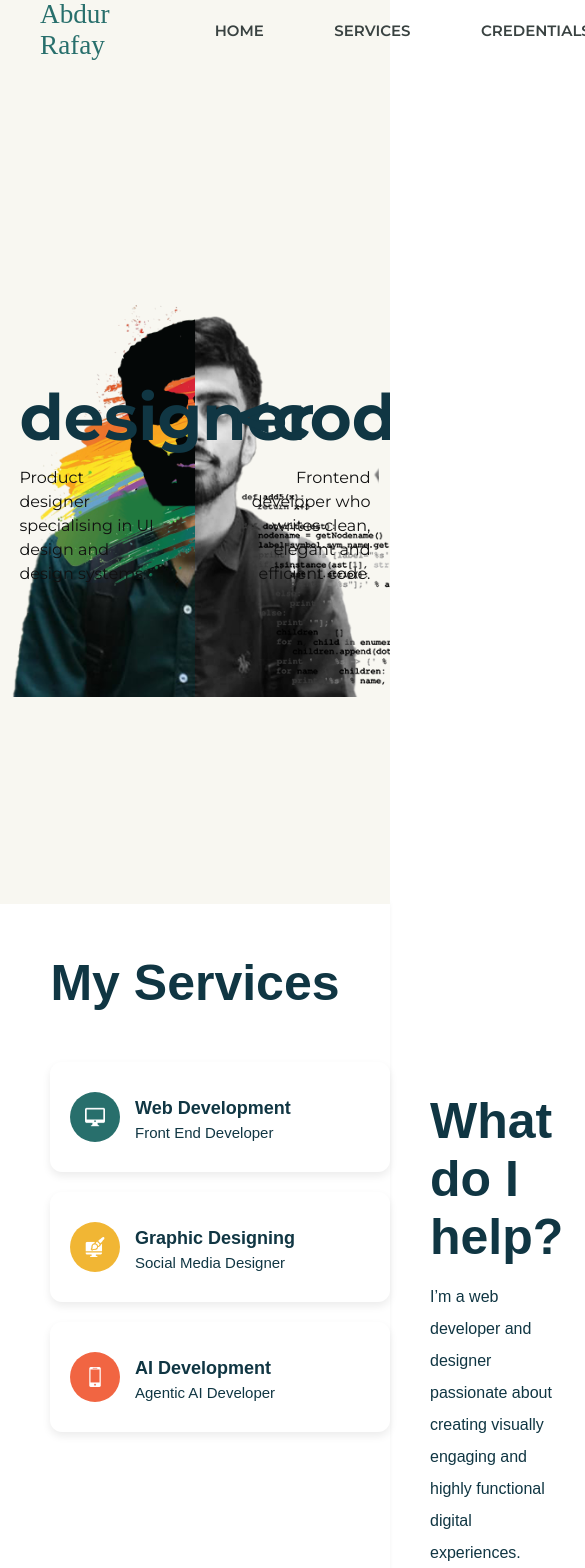
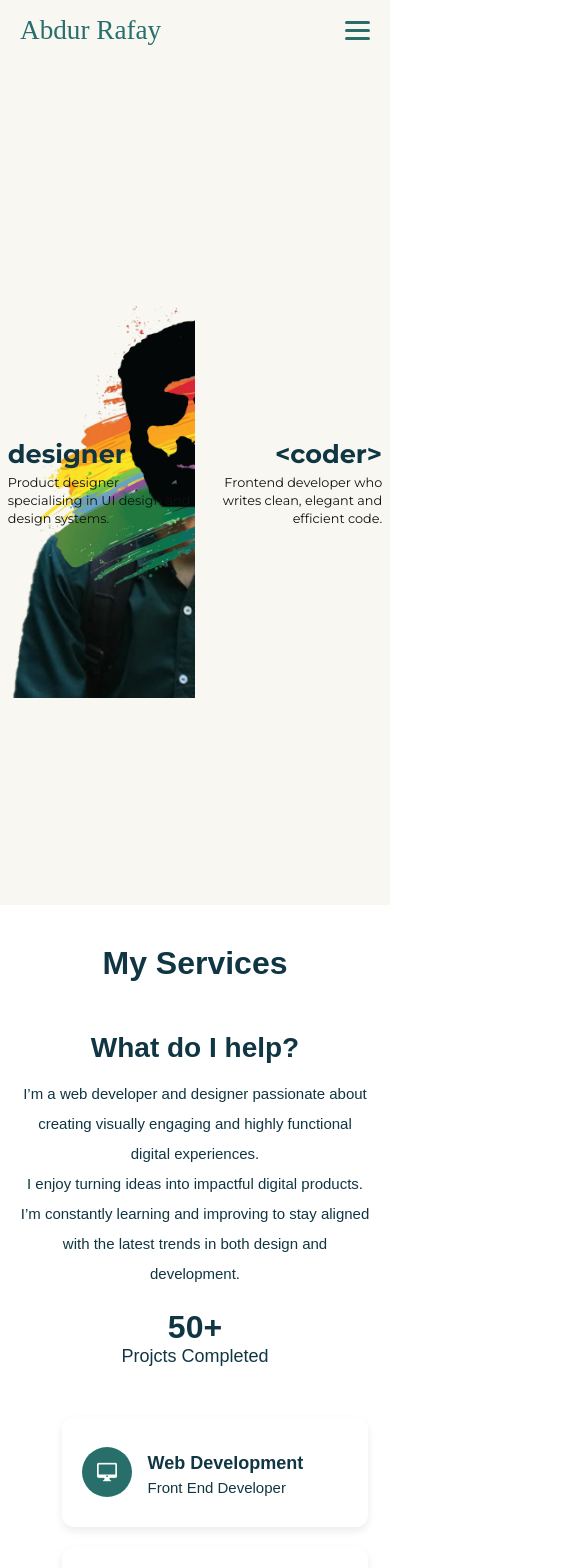
Before and after one commit to Rafay0011-oss/My-Portfolio-Website, a React (Vite) app: page / in a window 390 px wide. Shown: the top 1568 px of the page, 585 px wide, since content can reach past the window. Built offline with nearby package versions, Linux system fonts and the light colour scheme; a web font is replaced by a local one.

Commit message:
Responsive

```diff
--- a/src/Components/About.css
+++ b/src/Components/About.css
@@ -127,3 +127,56 @@ body {
 .skills-right-figures-text {
   font-size: 18px;
 }
+
+@media (max-width: 992px) {
+  .skills-content {
+    flex-direction: column-reverse; /* Puts the "What do I help?" text above the cards */
+    align-items: center;            /* Centers everything horizontally */
+    gap: 50px;
+  }
+
+  .skills-right {
+    text-align: center;
+    margin-top: 0;
+  }
+}
+
+/* Mobile Devices (under 768px) */
+@media (max-width: 768px) {
+  #Skills {
+    padding: 40px 20px; /* Reduce padding on mobile */
+  }
+
+  .skills-heading {
+    font-size: 40px; /* Scale down main heading */
+  }
+
+  .skills-right-heading h1 {
+    font-size: 35px; /* Scale down secondary heading */
+  }
+
+  .skills-right-text {
+    font-size: 15px; /* Slightly smaller text for readability */
+  }
+
+  .skills-right-figures-head {
+    font-size: 32px;
+  }
+}
+
+/* Small Mobile Screens (under 480px) */
+@media (max-width: 480px) {
+  .skills-heading {
+    font-size: 32px;
+  }
+
+  .skills-right-heading h1 {
+    font-size: 28px;
+  }
+
+  /* Make cards 100% width of their container so they don't break the layout on tiny screens */
+  .skills-card {
+    width: 100%;
+    max-width: 320px;
+  }
+}
--- a/src/Components/Contact.css
+++ b/src/Components/Contact.css
@@ -131,3 +131,72 @@
     font-size: 15px;
     cursor: pointer;
 }
+
+@media (max-width: 992px) {
+    #Contact {
+        padding: 60px 30px;
+    }
+
+    .Contact-content {
+        gap: 40px;
+    }
+
+    .contact-form form input,
+    .contact-form form textarea {
+        width: 320px;
+    }
+
+    .contactpage-heading {
+        font-size: 34px;
+    }
+}
+
+@media (max-width: 768px) {
+    #Contact {
+        padding: 40px 20px;
+    }
+
+    .Contact-content {
+        flex-direction: column;
+        gap: 30px;
+        margin-top: 20px;
+    }
+
+    .contactpage-right {
+        padding: 25px;
+    }
+
+    .contact-form form input,
+    .contact-form form textarea {
+        width: 100%;
+    }
+
+    .contactpage-heading {
+        font-size: 30px;
+    }
+
+    .gmail, .phone, .location {
+        font-size: 16px;
+    }
+}
+
+@media (max-width: 480px) {
+    .contactpage-heading {
+        font-size: 24px;
+        line-height: 1.3;
+    }
+
+    .contactpage-text {
+        font-size: 14px;
+    }
+
+    .gmail, .phone, .location {
+        align-items: flex-start;
+    }
+
+    .gmail-text div:last-child,
+    .phone-text div:last-child,
+    .location-text div:last-child {
+        word-break: break-word;
+    }
+}
--- a/src/Components/Credentials.css
+++ b/src/Components/Credentials.css
@@ -45,10 +45,11 @@
   margin-bottom: 10px;
 }
 
+/* Original Timeline Dots */
 .credentials-position-info .credentials-position::before {
   content: "";
   position: absolute;
-  right: 655px;
+  right: 655px; /* Note: Absolute positioning like this can be fragile on different screens */
   width: 18px;
   height: 18px;
   border-radius: 50%;
@@ -77,3 +78,85 @@
 .credentials-description{
   font-size: 16px;
 }
+
+
+/* --- RESPONSIVE MEDIA QUERIES (NEW) --- */
+
+/* Tablets & Smaller Laptops (under 1024px) */
+@media (max-width: 1024px) {
+  #Credentials {
+    padding: 60px 40px;
+  }
+
+  /* Hide the dots and line on smaller screens because absolute positioning breaks */
+  .credentials-position-info .credentials-position::before,
+  .credentials-mid-line {
+    display: none;
+  }
+
+  .credentials-content {
+    gap: 30px;
+  }
+}
+
+/* Mobile Devices (under 768px) */
+@media (max-width: 768px) {
+  #Credentials {
+    padding: 40px 20px;
+  }
+
+  .credentials-heading {
+    font-size: 40px;
+  }
+
+  /* Stack the summary and detailed descriptions vertically */
+  .credentials-content {
+    flex-direction: column;
+    align-items: center;
+    gap: 40px;
+  }
+
+  .credentials-content-left,
+  .credentials-content-right {
+    width: 100%;
+    max-width: 500px;
+    text-align: center; /* Center text for better mobile aesthetics */
+  }
+
+  /* Reduce bottom margins since there is no timeline to align with anymore */
+  .credentials-content .credentials-info {
+    margin-bottom: 30px;
+    padding-bottom: 20px;
+    border-bottom: 1px solid rgba(0,0,0,0.1); /* Adds a subtle separator line */
+  }
+
+  /* Remove border from last item */
+  .credentials-content .credentials-info:last-child {
+    border-bottom: none;
+    margin-bottom: 0;
+  }
+
+  .credentials-position-info {
+    margin-bottom: 40px;
+  }
+}
+
+/* Small Mobile Screens (under 480px) */
+@media (max-width: 480px) {
+  .credentials-heading {
+    font-size: 32px;
+  }
+
+  .credentials-content .credentials-info .credentials-firm {
+    font-size: 18px;
+  }
+
+  .credentials-position-info .credentials-position {
+    font-size: 16px;
+  }
+
+  .credentials-description {
+    font-size: 15px;
+    line-height: 1.5;
+  }
+}
--- a/src/Components/Footer.css
+++ b/src/Components/Footer.css
@@ -110,3 +110,93 @@ hr {
 .Social-Links img {
   width: 25px;
 }
+
+@media (max-width: 1024px) {
+  #contact {
+    padding: 40px 40px;
+    gap: 60px;
+  }
+
+  .contact-heading {
+    font-size: 42px;
+  }
+
+  .contact-text {
+    font-size: 22px;
+  }
+
+  #footer {
+    gap: 80px;
+    padding: 0 30px;
+  }
+}
+
+@media (max-width: 768px) {
+  #contact {
+    flex-direction: column;
+    gap: 40px;
+    padding: 35px 20px;
+  }
+
+  .contact-heading {
+    font-size: 36px;
+  }
+
+  .contact-text {
+    font-size: 20px;
+  }
+
+  .contact-accounts {
+    padding-top: 25px;
+  }
+
+  hr {
+    margin: 0 20px;
+  }
+
+  #footer {
+    flex-direction: column;
+    gap: 10px;
+    height: auto;
+    padding: 18px 20px;
+    text-align: center;
+  }
+}
+
+@media (max-width: 480px) {
+  .contact-heading {
+    font-size: 30px;
+  }
+
+  .contact-text {
+    font-size: 17px;
+    line-height: 1.4;
+  }
+
+  .Social-Links {
+    gap: 16px;
+    flex-wrap: wrap;
+  }
+
+  .Linkedin,
+  .Github,
+  .Upwork,
+  .Instagram {
+    width: 26px;
+    height: 26px;
+    padding: 8px;
+  }
+
+  .Social-Links img {
+    width: 20px;
+  }
+
+  .contact-link a {
+    font-size: 16px;
+  }
+
+  .footer-left,
+  .footer-right {
+    font-size: 14px;
+  }
+}
--- a/src/Components/Home.css
+++ b/src/Components/Home.css
@@ -92,3 +92,56 @@
   font-size: 1rem;
   line-height: 1.5;
 }
+
+
+/* --- RESPONSIVE MEDIA QUERIES (NEW) --- */
+
+/* Tablets & Smaller Laptops (under 992px) */
+@media (max-width: 992px) {
+  .text {
+    width: 40%; /* Give text a bit more room */
+  }
+  .text h1 {
+    font-size: 3rem; /* Scale down heading */
+  }
+}
+
+/* Mobile Devices (under 768px) */
+@media (max-width: 768px) {
+  .text {
+    width: 45%; /* Maximize space for each half on a 50/50 static mobile split */
+  }
+
+  .left-text {
+    left: 2%; /* Push text slightly closer to the edges to prevent center overlap */
+  }
+
+  .right-text {
+    right: 2%;
+  }
+
+  .text h1 {
+    font-size: 2.2rem;
+  }
+
+  .text p {
+    font-size: 0.9rem; /* Make paragraph slightly smaller */
+    line-height: 1.4;
+  }
+}
+
+/* Small Mobile Screens (under 480px) */
+@media (max-width: 480px) {
+  .text {
+    width: 47%;
+  }
+
+  .text h1 {
+    font-size: 1.6rem; /* Prevent huge words from breaking layout */
+  }
+
+  .text p {
+    font-size: 0.8rem;
+    margin-top: 5px;
+  }
+}
--- a/src/Components/Home.jsx
+++ b/src/Components/Home.jsx
@@ -16,7 +16,7 @@ const Home = () => {
   };
 
   const handleMouseLeave = () => {
-    setOffset(0); // reset to center
+    setOffset(0);
   };
   return (
     <div
--- a/src/Components/Navbar.css
+++ b/src/Components/Navbar.css
@@ -1,6 +1,7 @@
 @import url('https://fonts.googleapis.com/css2?family=Vibur&display=swap');
 @import url('https://fonts.googleapis.com/css2?family=Google+Sans:ital,opsz,wght@0,17..18,400..700;1,17..18,400..700&family=Inter:ital,opsz,wght@0,14..32,100..900;1,14..32,100..900&family=Montserrat:ital,wght@0,100..900;1,100..900&display=swap');
 
+/* --- YOUR ORIGINAL STYLES --- */
 nav {
   display: flex;
   gap: 70px;
@@ -70,3 +71,79 @@ nav ul li a:hover::after {
   cursor: pointer;
   font-weight: 700;
 }
+
+/* --- HAMBURGER MENU ICON (Hidden on Desktop) --- */
+.hamburger {
+  display: none;
+  flex-direction: column;
+  gap: 5px;
+  cursor: pointer;
+}
+
+.hamburger .line {
+  width: 25px;
+  height: 3px;
+  background-color: var(--secondary-color-green, #103643); /* Added fallback color */
+  border-radius: 3px;
+  transition: all 0.3s ease;
+}
+
+/* --- RESPONSIVE MEDIA QUERIES --- */
+
+/* Tablets & Smaller Laptops */
+@media (max-width: 992px) {
+  nav {
+    gap: 20px;
+    padding: 0 20px;
+  }
+  nav ul li a {
+    padding: 0px 10px;
+    font-size: 14px;
+  }
+}
+
+/* Mobile Devices (under 768px) */
+@media (max-width: 768px) {
+  nav {
+    justify-content: space-between; /* Pushes Logo left, Hamburger right */
+    flex-wrap: wrap;                /* Allows menu to drop below navbar */
+    height: auto;
+    padding: 15px 20px;
+    gap: 0;
+  }
+
+  /* Show the 3 lines */
+  .hamburger {
+    display: flex;
+  }
+
+  /* Hide the links and button by default on mobile */
+  .mid,
+  .right {
+    display: none;
+    width: 100%;   /* Make them take full width when shown */
+  }
+
+  /* SHOW the links and button ONLY when 'open' class is active */
+  nav.open .mid,
+  nav.open .right {
+    display: flex;
+    justify-content: center;
+  }
+
+  nav.open .mid {
+    margin-top: 20px;
+  }
+
+  nav.open .right {
+    margin-top: 15px;
+    margin-bottom: 10px;
+  }
+
+  nav ul {
+    flex-direction: column; /* Stack the links vertically */
+    align-items: center;
+    gap: 20px;
+    padding: 0;
+  }
+}
--- a/src/Components/Navbar.jsx
+++ b/src/Components/Navbar.jsx
@@ -1,28 +1,45 @@
-import React from 'react'
+import React, { useState } from 'react';
 import { Link } from "react-router-dom";
-import "./Navbar.css"
+import "./Navbar.css";
 
 const Navbar = () => {
+    // State to track if the mobile menu is open or closed
+    const [isOpen, setIsOpen] = useState(false);
+
     return (
-        <nav id="Navbar">
-            <div class="left">
+        // Add the 'open' class conditionally based on state
+        <nav id="Navbar" className={isOpen ? "open" : ""}>
+            <div className="left">
                 Abdur Rafay
             </div>
-            <div class="mid">
+
+            {/* Hamburger Icon (3 lines) */}
+            <div className="hamburger" onClick={() => setIsOpen(!isOpen)}>
+                <span className="line"></span>
+                <span className="line"></span>
+                <span className="line"></span>
+            </div>
+
+            <div className="mid">
                 <ul>
-                    <li><a href="/">HOME</a></li>
-                    <li><a href="#Skills">SERVICES</a></li>
-                    <li><a href="#Experience">CREDENTIALS</a></li>
-                    <li><a href="#projects">PROJECTS</a></li>
+                    {/* Close the menu when a link is clicked */}
+                    <li><a href="/" onClick={() => setIsOpen(false)}>HOME</a></li>
+                    <li><a href="#Skills" onClick={() => setIsOpen(false)}>SERVICES</a></li>
+                    <li><a href="#Experience" onClick={() => setIsOpen(false)}>CREDENTIALS</a></li>
+                    <li><a href="#projects" onClick={() => setIsOpen(false)}>PROJECTS</a></li>
                 </ul>
             </div>
+
             <div className="right">
-                    <button onClick={() => document.getElementById('Contact').scrollIntoView({behavior:'smooth' })}>
-                        GET IN TOUCH
-                    </button>
+                <button onClick={() => {
+                    document.getElementById('Contact').scrollIntoView({behavior:'smooth' });
+                    setIsOpen(false); // Close menu when button is clicked
+                }}>
+                    GET IN TOUCH
+                </button>
             </div>
         </nav>
-    )
+    );
 }
 
-export default Navbar
+export default Navbar;
--- a/src/Components/Projects.css
+++ b/src/Components/Projects.css
@@ -197,3 +197,78 @@
     transform: translateY(0) scale(1);
   }
 }
+
+@media (max-width: 992px) {
+  #projects {
+    padding: 60px 20px; /* Reduce horizontal padding to give cards more space */
+  }
+
+  .projects-heading {
+    font-size: 40px;
+  }
+}
+
+/* Mobile Devices (under 768px) */
+@media (max-width: 768px) {
+  #projects {
+    padding: 40px 10px;
+  }
+
+  .projects-heading {
+    font-size: 32px;
+    margin-bottom: 20px;
+  }
+
+  .card-wrapper {
+    /* Optional: Ensure the inner PortfolioCard doesn't overflow the viewport width */
+    max-width: 85vw;
+  }
+
+  /* Shrink Modal Content */
+  .modal-content {
+    padding: 25px;
+    border-radius: 16px;
+  }
+
+  .modal-header h2 {
+    font-size: 24px;
+  }
+
+  .modal-description {
+    font-size: 15px;
+    margin-bottom: 20px;
+  }
+
+  .modal-tech {
+    padding: 12px;
+    font-size: 14px;
+    margin-bottom: 20px;
+  }
+
+  .close-modal {
+    top: 15px;
+    right: 20px;
+  }
+}
+
+/* Small Mobile Screens (under 480px) */
+@media (max-width: 480px) {
+  .projects-heading {
+    font-size: 28px;
+  }
+
+  .modal-content {
+    padding: 20px;
+  }
+
+  /* Stack buttons vertically on small screens */
+  .modal-links {
+    flex-direction: column;
+    gap: 10px;
+  }
+
+  .modal-btn {
+    width: 100%;
+    padding: 12px 0px;
+  }
+}
```
